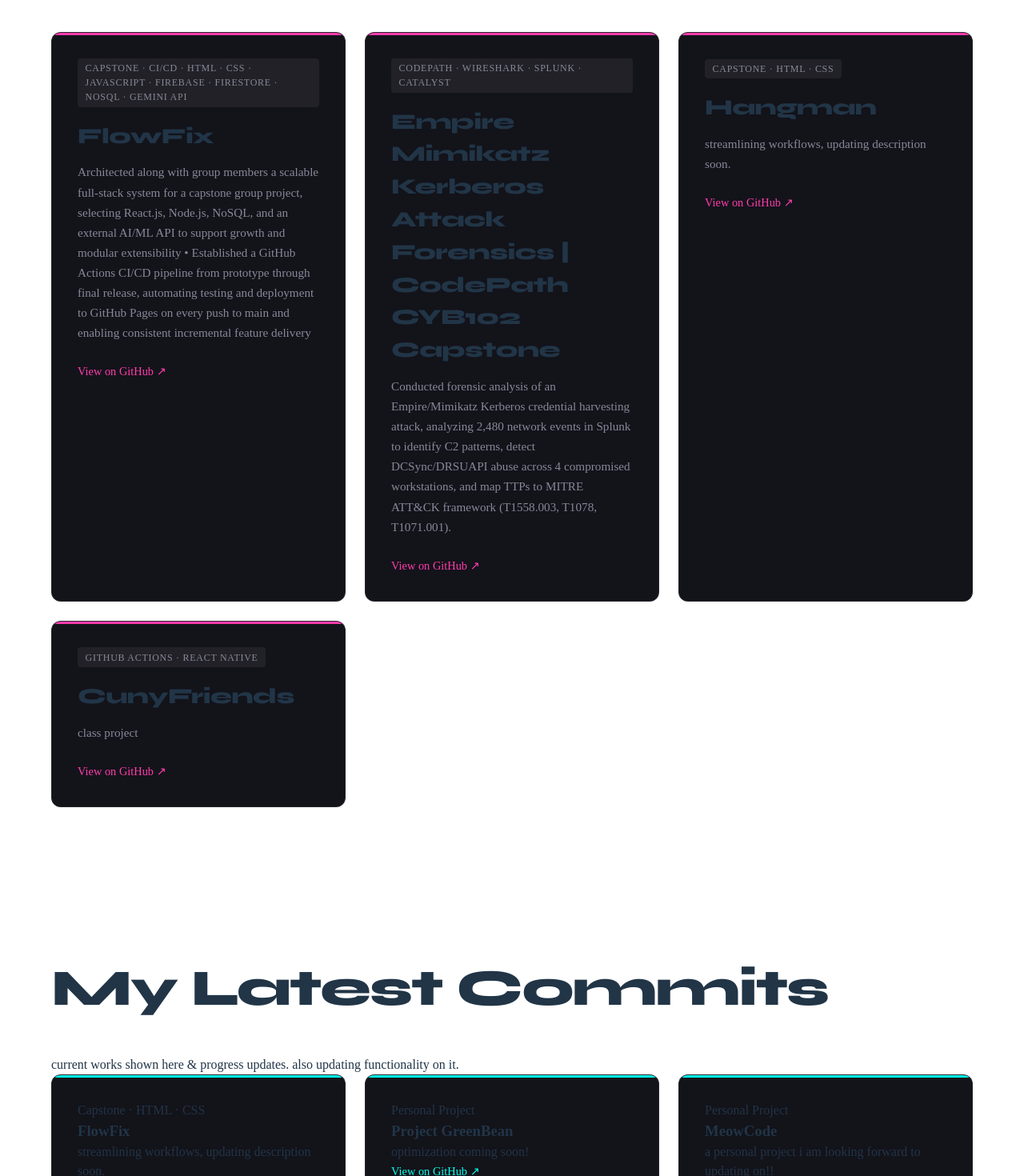
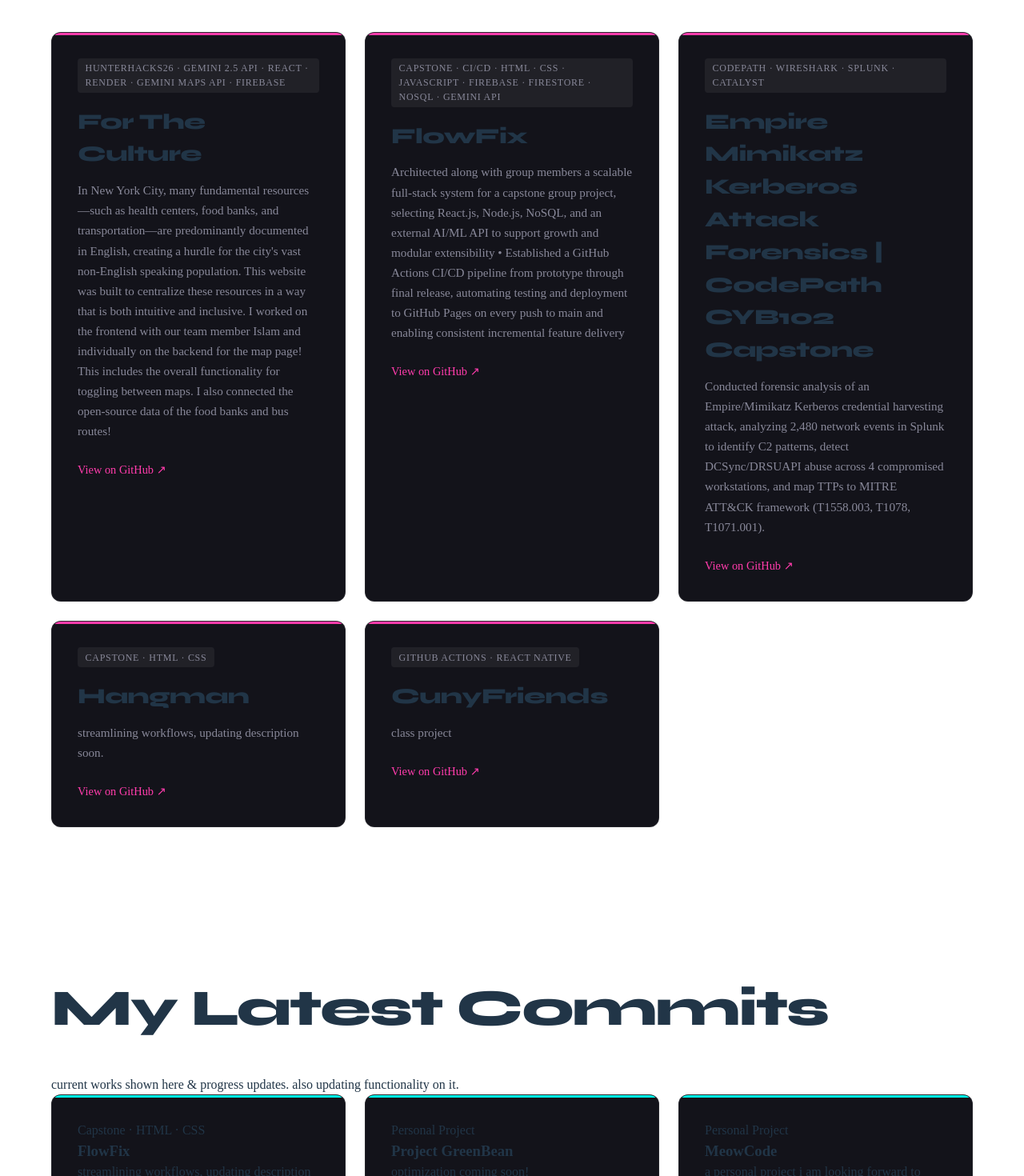
Before and after one commit to Leilamoumou/Leilamoumou, a React (Vite) app in the folder portfolio-website/: page / in a window 1280 px wide. Shown: the part 1380-2850 px from the top of the page at 80% size. Built offline with nearby package versions, Linux system fonts and the light colour scheme.

Commit message:
update info

```diff
--- a/portfolio-website/src/App.jsx
+++ b/portfolio-website/src/App.jsx
@@ -27,8 +27,16 @@ const NAV_LINKS = [
 ]
 
 const PROJECTS = [
+   {
+    id: 1,
+    name: "For The Culture",
+    description: "In New York City, many fundamental resources—such as health centers, food banks, and transportation—are predominantly documented in English, creating a hurdle for the city's vast non-English speaking population. This website was built to centralize these resources in a way that is both intuitive and inclusive. I worked on the frontend with our team member Islam and individually on the backend for the map page! This includes the overall functionality for toggling between maps. I also connected the open-source data of the food banks and bus routes!",
+    github:"https://hunter-hacks-2026.onrender.com/",
+    tag:["HunterHacks26","Gemini 2.5 API","React", "Render","Gemini Maps API", "Firebase"],
+    color:'#FF3CAC'
+  },
   {
-    id: 1,
+    id: 2,
     name: "FlowFix",
     //update w details
     description: "Architected along with group members a scalable full-stack system for a capstone group project, selecting React.js, Node.js, NoSQL, and an external AI/ML API to support growth and modular extensibility • Established a GitHub Actions CI/CD pipeline from prototype through final release, automating testing and deployment to GitHub Pages on every push to main and enabling consistent incremental feature delivery",
@@ -37,7 +45,7 @@ const PROJECTS = [
     color: '#FF3CAC'
   }
    ,{
-    id: 2,
+    id: 3,
     name: "Empire Mimikatz Kerberos Attack Forensics | CodePath CYB102 Capstone	",
     //update w details
     description: "Conducted forensic analysis of an Empire/Mimikatz Kerberos credential harvesting attack, analyzing 2,480 network events in Splunk to identify C2 patterns, detect DCSync/DRSUAPI abuse across 4 compromised workstations, and map TTPs to MITRE ATT&CK framework (T1558.003, T1078, T1071.001).",
@@ -47,7 +55,7 @@ const PROJECTS = [
     color: '#FF3CAC'
   },
    {
-    id: 3,
+    id: 4,
     name: "Hangman",
     //update w details
     description: "streamlining workflows, updating description soon.",
@@ -56,7 +64,7 @@ const PROJECTS = [
     color: '#FF3CAC'
   },
   {
-    id: 4,
+    id: 5,
     name: "CunyFriends",
     description: "class project",
     github:"https://github.com/Leilamoumou/cuny-friends-csci405 ",
@@ -66,11 +74,7 @@ const PROJECTS = [
 
 
 ]
-//interests
-//const INTERESTS=[
-  //{},
-//]
-//current works
+
 const CURRENT=[
   {
    id: 1,
@@ -250,7 +254,7 @@ function CurrentCard ({ current }){
           rel="noreferrer"
           >
 
-            View on GitHub ↗
+            Check it out ↗
              </a>
         </div>
   )
```
Also changed, not shown: 1 other file (tests, documents, lock files or other folders).
